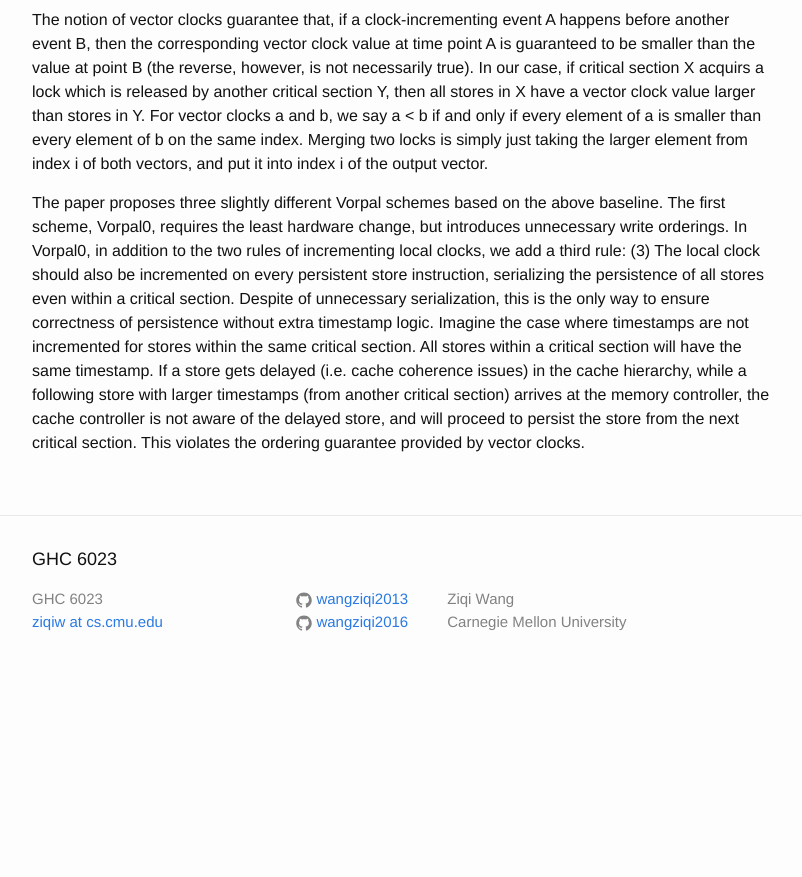
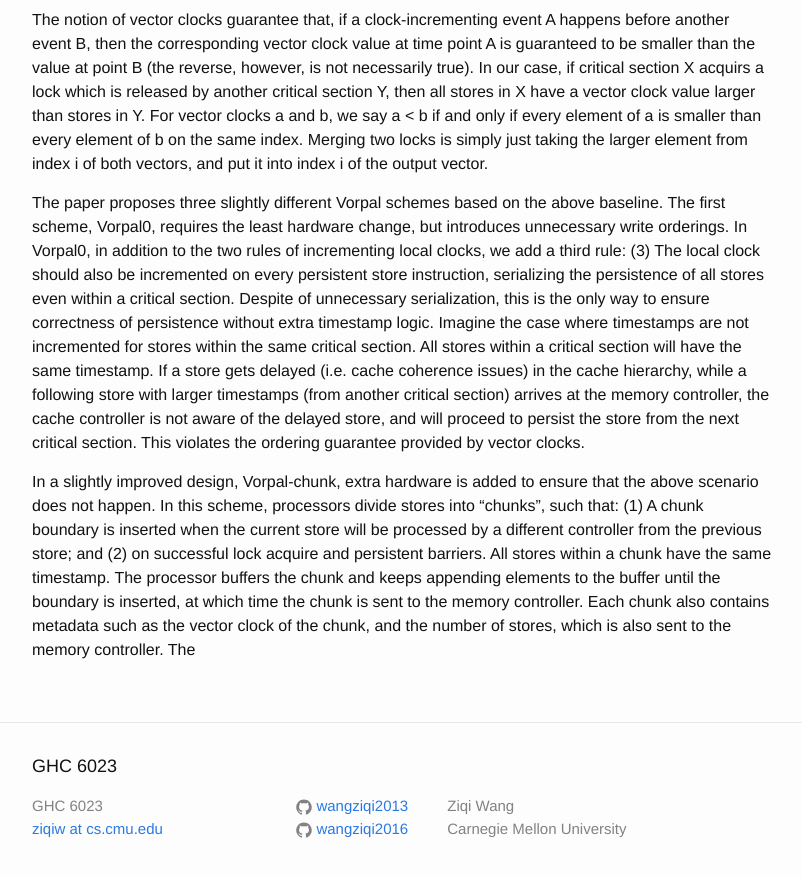
Before and after one commit to wangziqi2013/wangziqi2013.github.io, a Jekyll site: the page built from _posts/2019-11-15-vorpal.markdown, in a window 1280 px wide and 900 px high, scrolled down 2287 px. Shown: the top 877 px of the window, without its empty margins (238-1040 px from the left). Built offline with Jekyll 4.4.1, drawn with Linux system fonts in a browser that asks for light colours; before the commit the page ends 2980 px from its top, so only the background shows below that.

Commit message:
Adding chunks

```diff
--- a/_posts/2019-11-15-vorpal.markdown
+++ b/_posts/2019-11-15-vorpal.markdown
@@ -96,3 +96,10 @@ timestamp. If a store gets delayed (i.e. cache coherence issues) in the cache hi
 larger timestamps (from another critical section) arrives at the memory controller, the cache controller is not aware
 of the delayed store, and will proceed to persist the store from the next critical section. This violates the ordering
 guarantee provided by vector clocks.
+
+In a slightly improved design, Vorpal-chunk, extra hardware is added to ensure that the above scenario does not happen.
+In this scheme, processors divide stores into "chunks", such that: (1) A chunk boundary is inserted when the current store
+will be processed by a different controller from the previous store; and (2) on successful lock acquire and persistent barriers.
+All stores within a chunk have the same timestamp. The processor buffers the chunk and keeps appending elements to the buffer
+until the boundary is inserted, at which time the chunk is sent to the memory controller. Each chunk also contains metadata
+such as the vector clock of the chunk, and the number of stores, which is also sent to the memory controller. The
```
